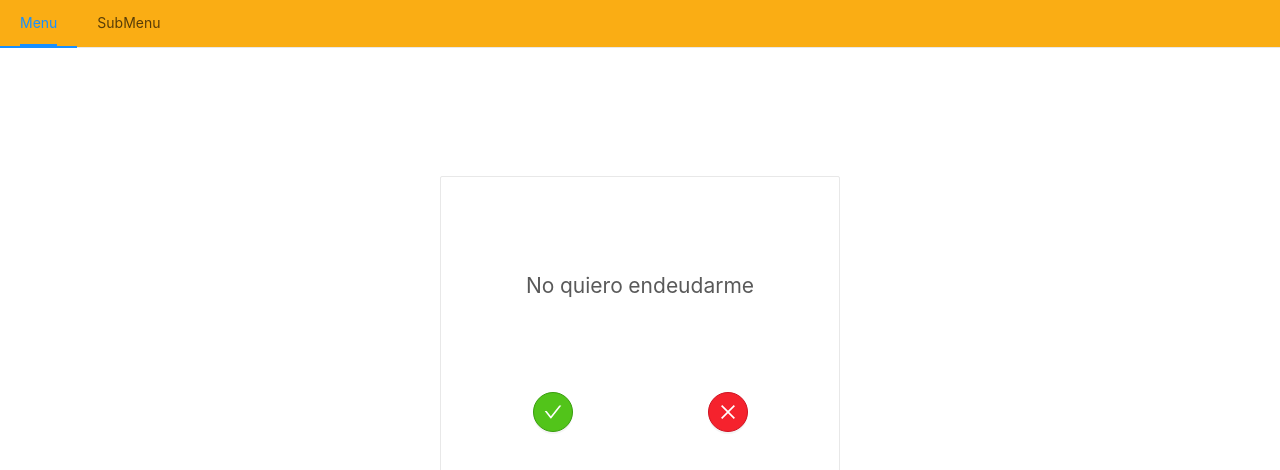
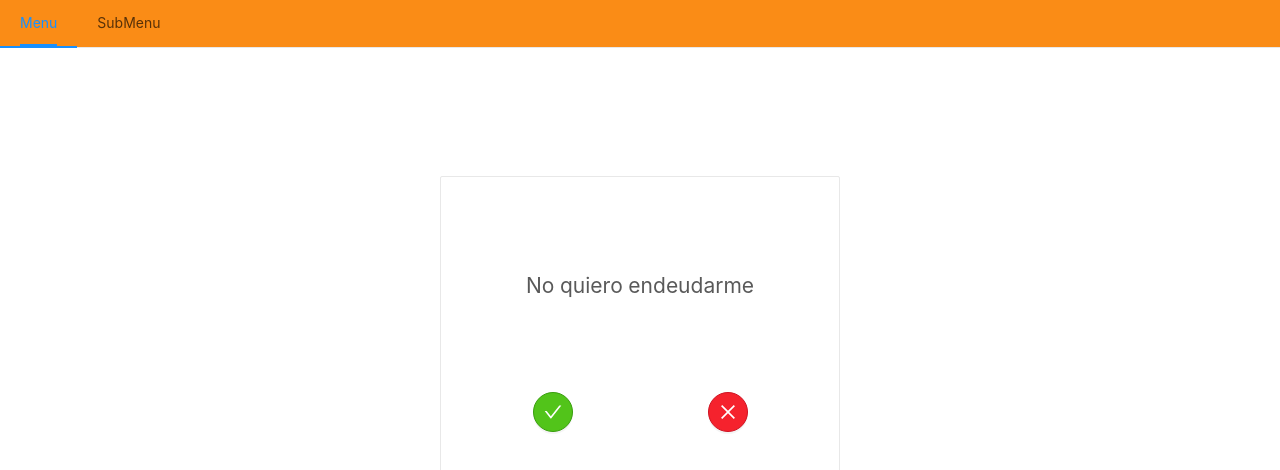
Before and after one commit to ericwm76/juntos2, a React (Create React App) app: page / in a window 1280 px wide. Shown: the top 470 px of the page. Built offline with nearby package versions, Linux system fonts and the light colour scheme.

Commit message:
Change primary color in config-overrides

```diff
--- a/config-overrides.js
+++ b/config-overrides.js
@@ -4,12 +4,10 @@ module.exports = override(
   fixBabelImports('import', {
     libraryName: 'antd',
     libraryDirectory: 'es',
-    style: true,
+   style: true,
   }),
   addLessLoader({
     javascriptEnabled: true,
-    modifyVars: {
-      '@primary-color': '#faad14',
-     },
+    modifyVars: { '@primary-color': '#fa8c16' },
   }),
 );
--- a/src/containers/Nav/Nav.js
+++ b/src/containers/Nav/Nav.js
@@ -8,7 +8,7 @@ const { SubMenu } = Menu;
 const Nav = () => {
 
   return (
-    <Menu className="menu" mode="horizontal">
+    <Menu className="nav" mode="horizontal">
       <Menu.Item>Menu</Menu.Item>
       <SubMenu title="SubMenu">
         <Menu.Item>SubMenuItem</Menu.Item>
--- a/src/containers/Nav/Nav.less
+++ b/src/containers/Nav/Nav.less
@@ -1,5 +1,5 @@
-@import '~antd/es/style/themes/default.less';
 
-.menu {
+
+.nav {
   background-color: @primary-color;
 }
```
Also changed, not shown: public/manifest.json.
